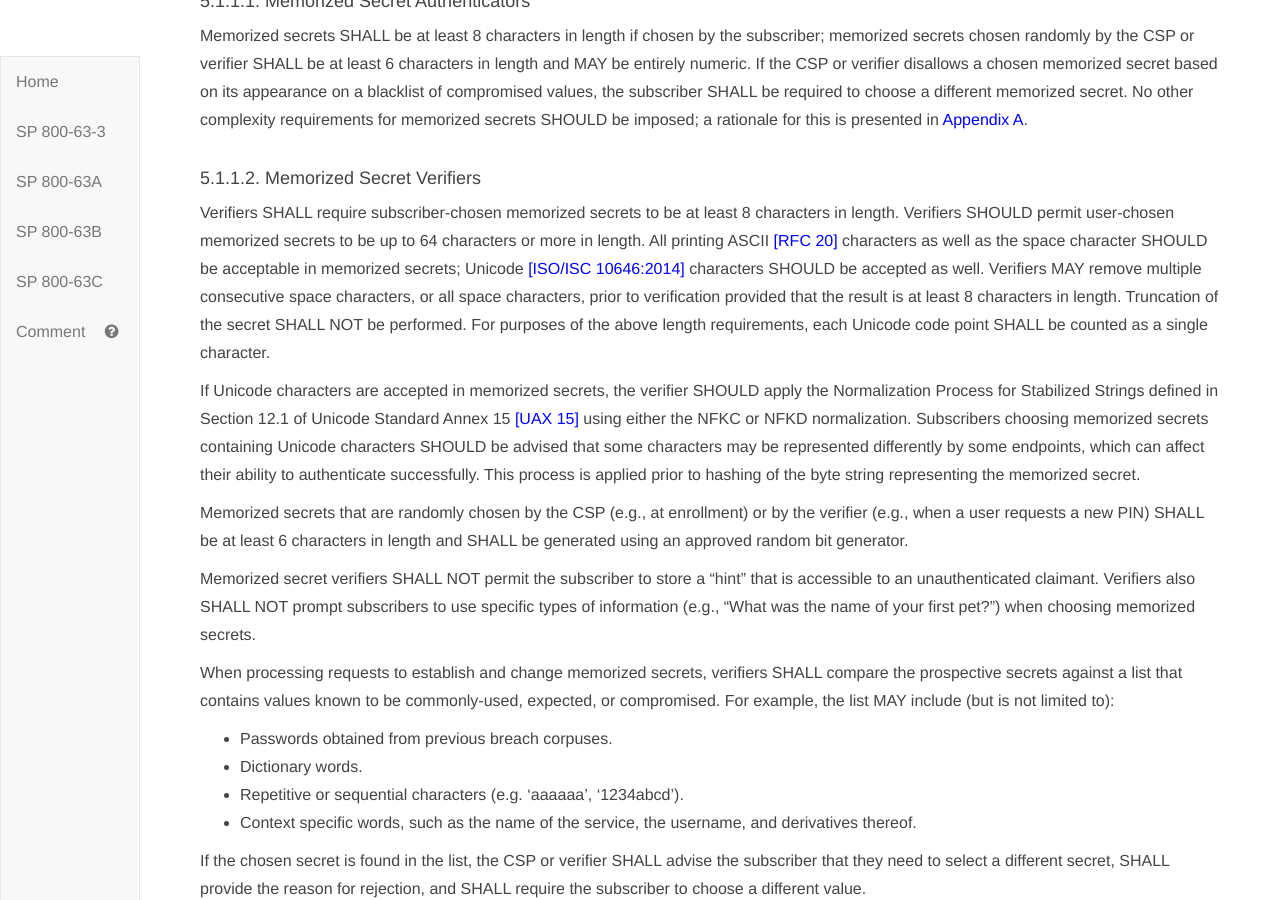
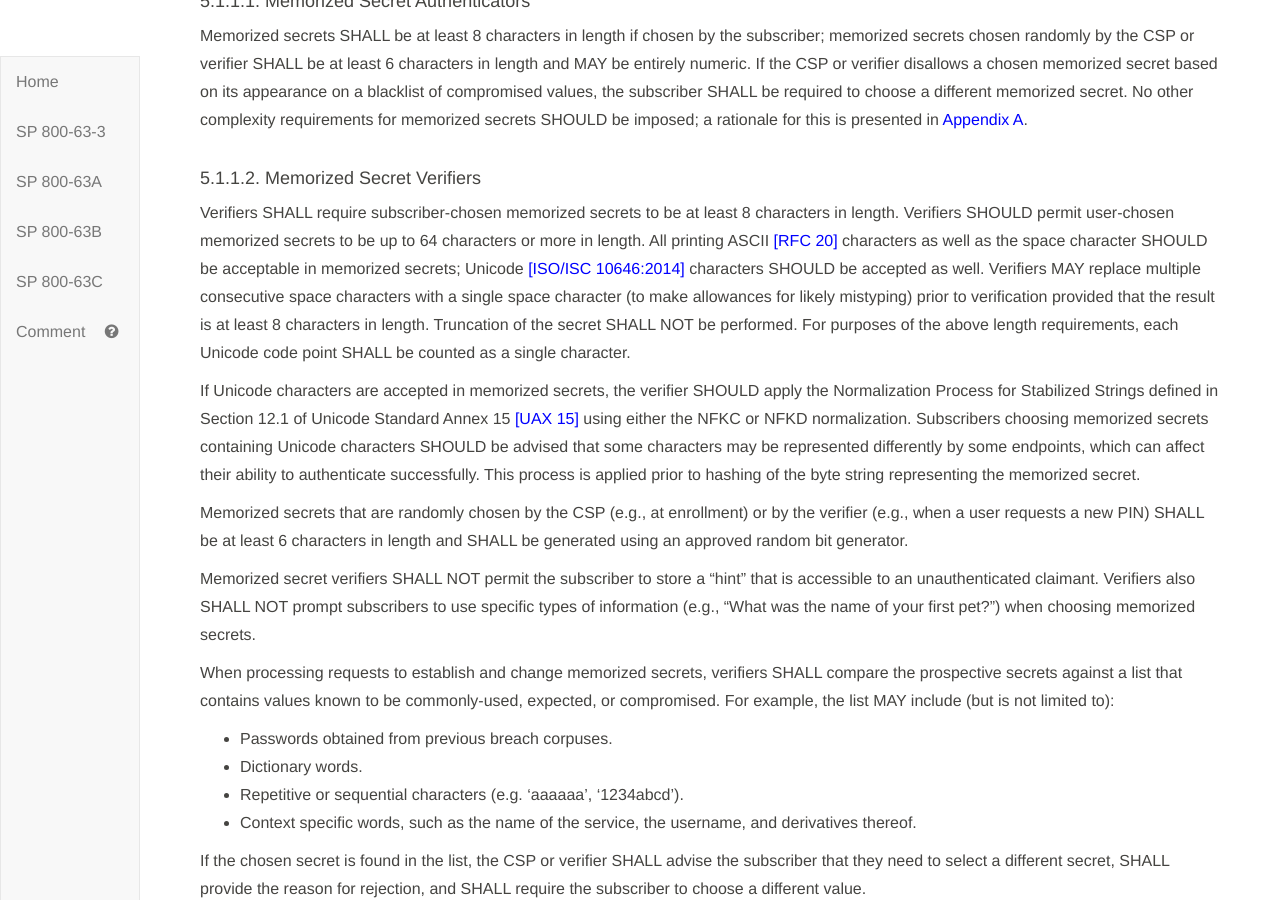
Before and after one commit to usnistgov/800-63-3, a Jekyll site: the page built from sp800-63b/sec5_authenticators.md, in a window 1280 px wide and 900 px high, scrolled down 523 px. Built offline with Jekyll 4.4.1, drawn with Linux system fonts in a browser that asks for light colours; our own code applies the rules of GitHub Pages for plain Markdown files.

Commit message:
Collapse multiple spaces only. Closes #679

```diff
--- a/sp800-63b/sec5_authenticators.md
+++ b/sp800-63b/sec5_authenticators.md
@@ -25,7 +25,7 @@
 
 #### <a name="memsecretver"></a> 5.1.1.2. Memorized Secret Verifiers
 
-Verifiers SHALL require subscriber-chosen memorized secrets to be at least 8 characters in length. Verifiers SHOULD permit user-chosen memorized secrets to be up to 64 characters or more in length. All printing ASCII [[RFC 20]](#RFC20) characters as well as the space character SHOULD be acceptable in memorized secrets; Unicode [[ISO/ISC 10646:2014]](#ISOIEC10646) characters SHOULD be accepted as well. Verifiers MAY remove multiple consecutive space characters, or all space characters, prior to verification provided that the result is at least 8 characters in length. Truncation of the secret SHALL NOT be performed. For purposes of the above length requirements, each Unicode code point SHALL be counted as a single character.
+Verifiers SHALL require subscriber-chosen memorized secrets to be at least 8 characters in length. Verifiers SHOULD permit user-chosen memorized secrets to be up to 64 characters or more in length. All printing ASCII [[RFC 20]](#RFC20) characters as well as the space character SHOULD be acceptable in memorized secrets; Unicode [[ISO/ISC 10646:2014]](#ISOIEC10646) characters SHOULD be accepted as well. Verifiers MAY replace multiple consecutive space characters with a single space character (to make allowances for likely mistyping) prior to verification provided that the result is at least 8 characters in length. Truncation of the secret SHALL NOT be performed. For purposes of the above length requirements, each Unicode code point SHALL be counted as a single character.
 
 If Unicode characters are accepted in memorized secrets, the verifier SHOULD apply the Normalization Process for Stabilized Strings defined in Section 12.1 of Unicode Standard Annex 15 [[UAX 15]](#UAX15) using either the NFKC or NFKD normalization. Subscribers choosing memorized secrets containing Unicode characters SHOULD be advised that some characters may be represented differently by some endpoints, which can affect their ability to authenticate successfully. This process is applied prior to hashing of the byte string representing the memorized secret.
 
```
